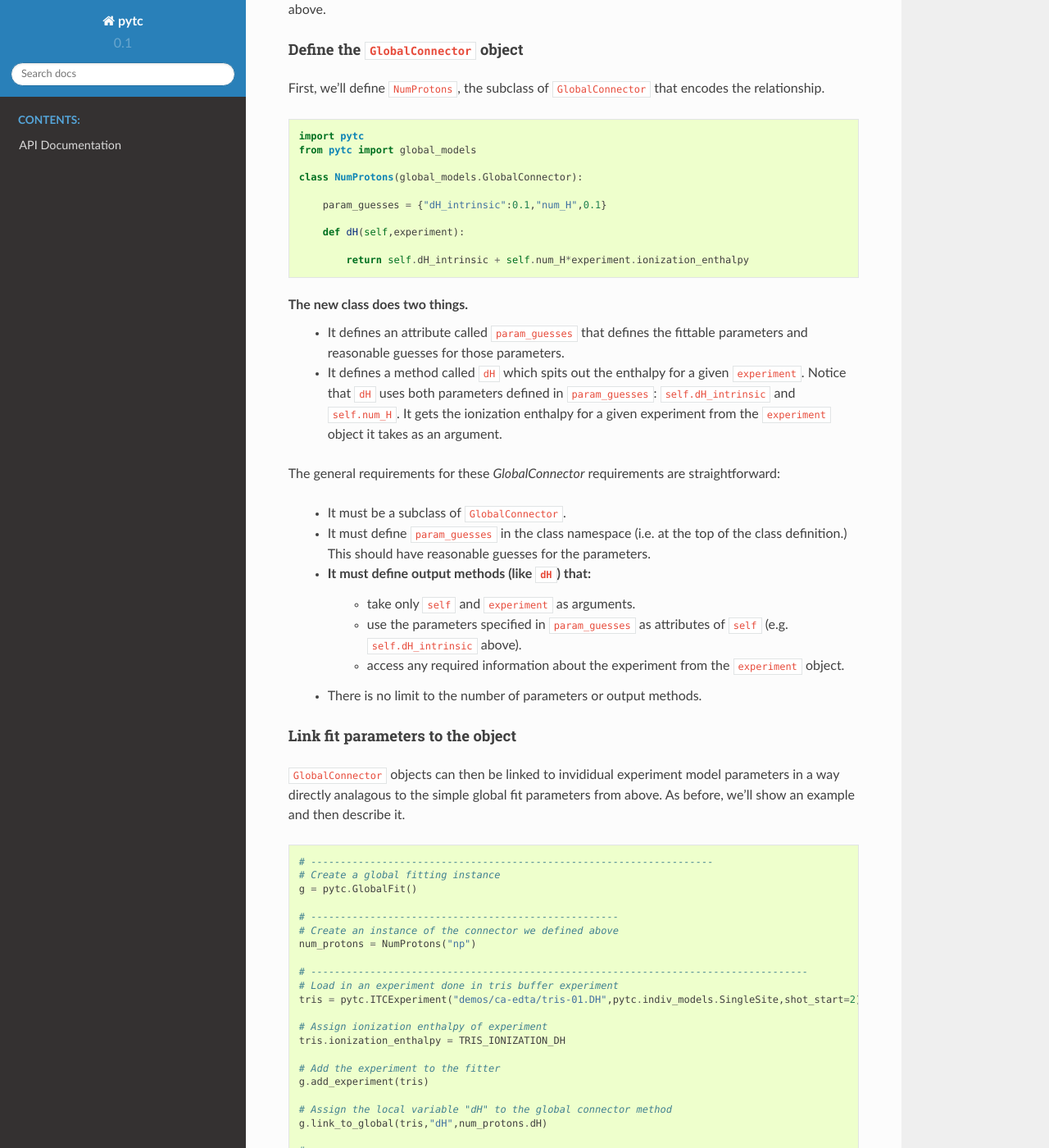
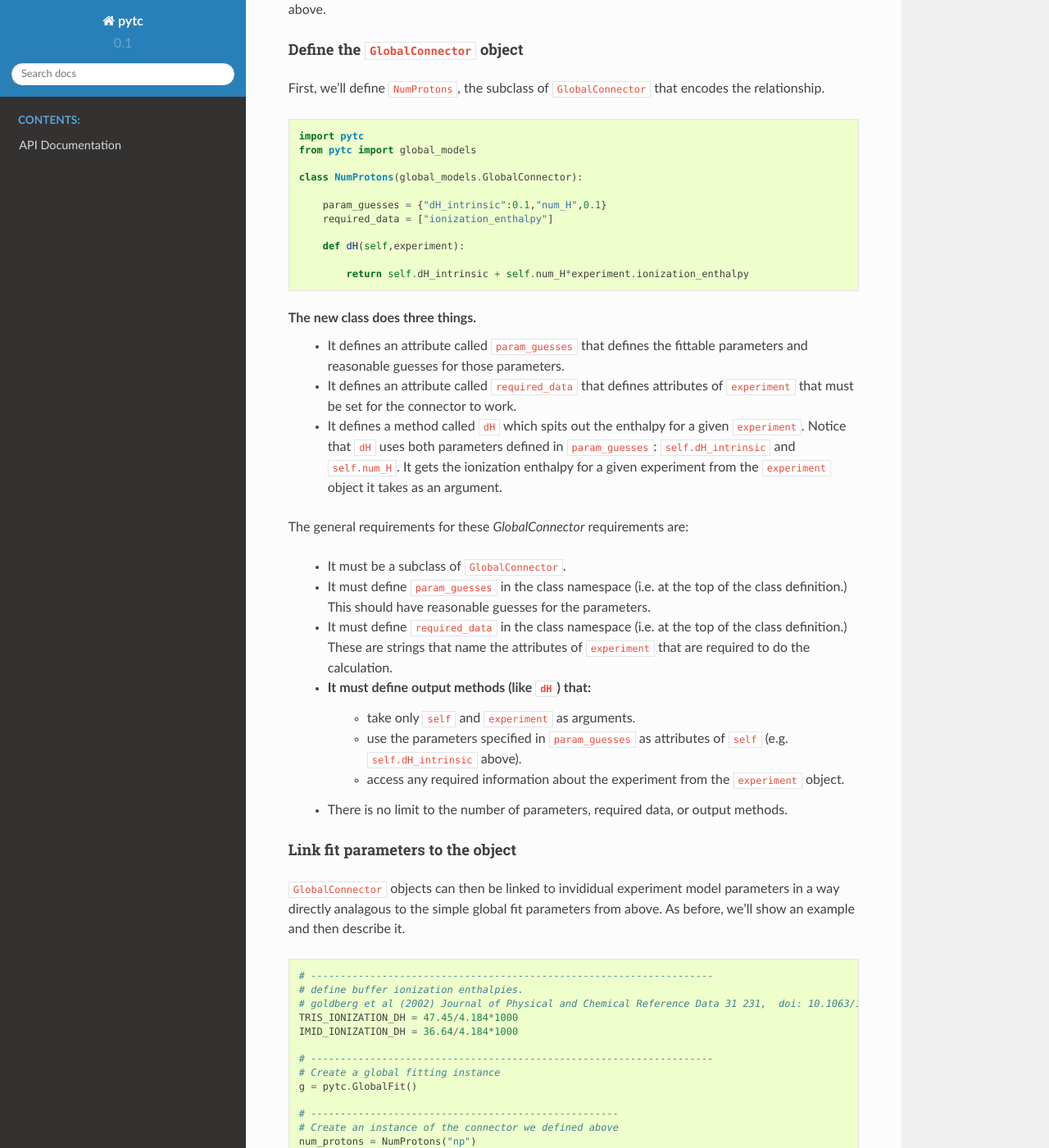
Before and after one commit to harmslab/pytc, a Sphinx documentation site: the page built from docs/source/writing_new_models.rst, in a window 1280 px wide and 1400 px high, scrolled down 2906 px. Shown: the whole window at 82% size. Built offline with Sphinx 7.4.7 and the Read the Docs theme 2.0.0, drawn with Linux system fonts in a browser that asks for light colours; cross-references to code outside the pages are shown as plain code.

Commit message:
working on docs

```diff
--- a/docs/source/writing_new_models.rst
+++ b/docs/source/writing_new_models.rst
@@ -167,34 +167,40 @@ that encodes the relationship.
     class NumProtons(global_models.GlobalConnector):
 
         param_guesses = {"dH_intrinsic":0.1,"num_H",0.1}
+        required_data = ["ionization_enthalpy"]
 
         def dH(self,experiment):
 
             return self.dH_intrinsic + self.num_H*experiment.ionization_enthalpy
 
-The new class does two things.
+The new class does three things.
  + It defines an attribute called :code:`param_guesses` that defines the fittable
    parameters and reasonable guesses for those parameters.
+ + It defines an attribute called :code:`required_data` that defines attributes
+   of :code:`experiment` that must be set for the connector to work.
  + It defines a method called :code:`dH` which spits out the enthalpy for a given
    :code:`experiment`.  Notice that :code:`dH` uses both parameters defined in
    :code:`param_guesses`: :code:`self.dH_intrinsic` and :code:`self.num_H`.  It
    gets the ionization enthalpy for a given experiment from the :code:`experiment`
    object it takes as an argument.
 
-The general requirements for these `GlobalConnector` requirements are
-straightforward:
+The general requirements for these `GlobalConnector` requirements are:
 
  + It must be a subclass of :code:`GlobalConnector`.
  + It must define :code:`param_guesses` in the class namespace (i.e. at the
    top of the class definition.)  This should have reasonable guesses for the
    parameters.
+ + It must define :code:`required_data` in the class namespace (i.e. at the
+   top of the class definition.)  These are strings that name the attributes of
+   :code:`experiment` that are required to do the calculation.
  + It must define output methods (like :code:`dH`) that:
      + take only :code:`self` and :code:`experiment` as arguments.
      + use the parameters specified in :code:`param_guesses` as attributes of
        :code:`self` (e.g. :code:`self.dH_intrinsic` above).
      + access any required information about the experiment from the
        :code:`experiment` object.
- + There is no limit to the number of parameters or output methods.
+ + There is no limit to the number of parameters, required data, or output
+   methods.
 
 
 Link fit parameters to the object
@@ -205,6 +211,12 @@ model parameters in a way directly analagous to the simple global fit
 parameters from above.  As before, we'll show an example and then describe it.
 
 .. sourcecode:: python
+
+    # --------------------------------------------------------------------
+    # define buffer ionization enthalpies.
+    # goldberg et al (2002) Journal of Physical and Chemical Reference Data 31 231,  doi: 10.1063/1.1416902
+    TRIS_IONIZATION_DH = 47.45/4.184*1000
+    IMID_IONIZATION_DH = 36.64/4.184*1000
 
     # --------------------------------------------------------------------
     # Create a global fitting instance
```
